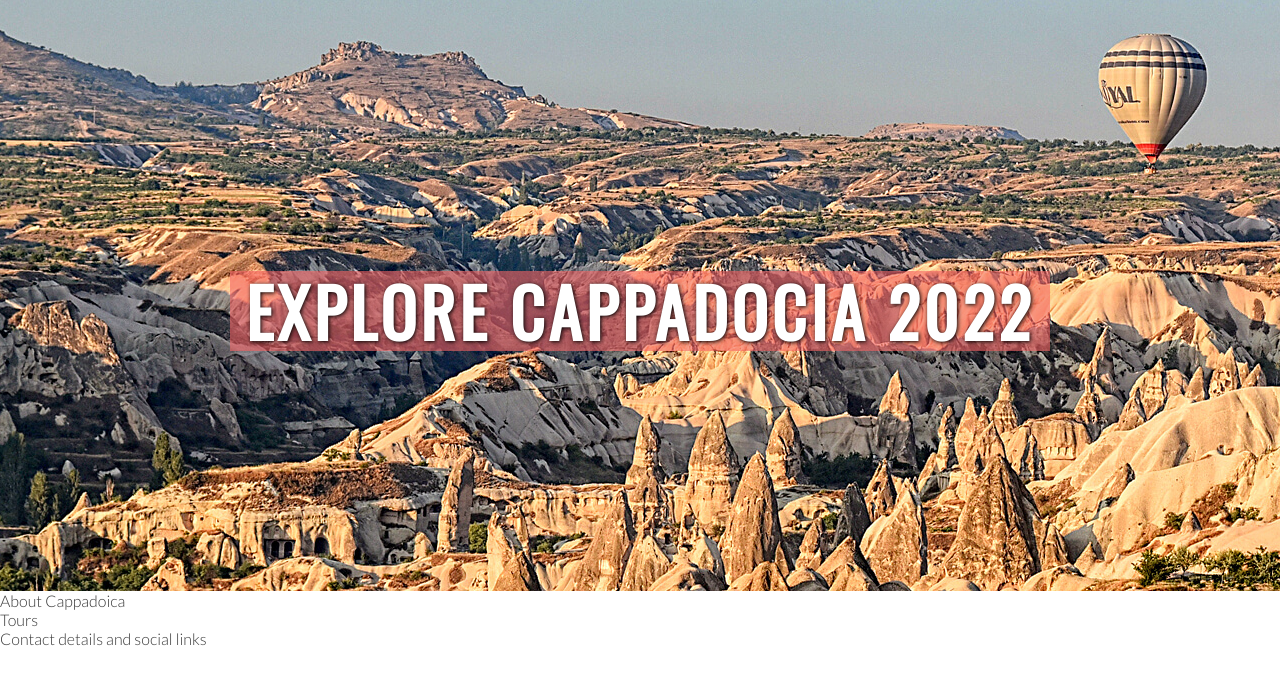
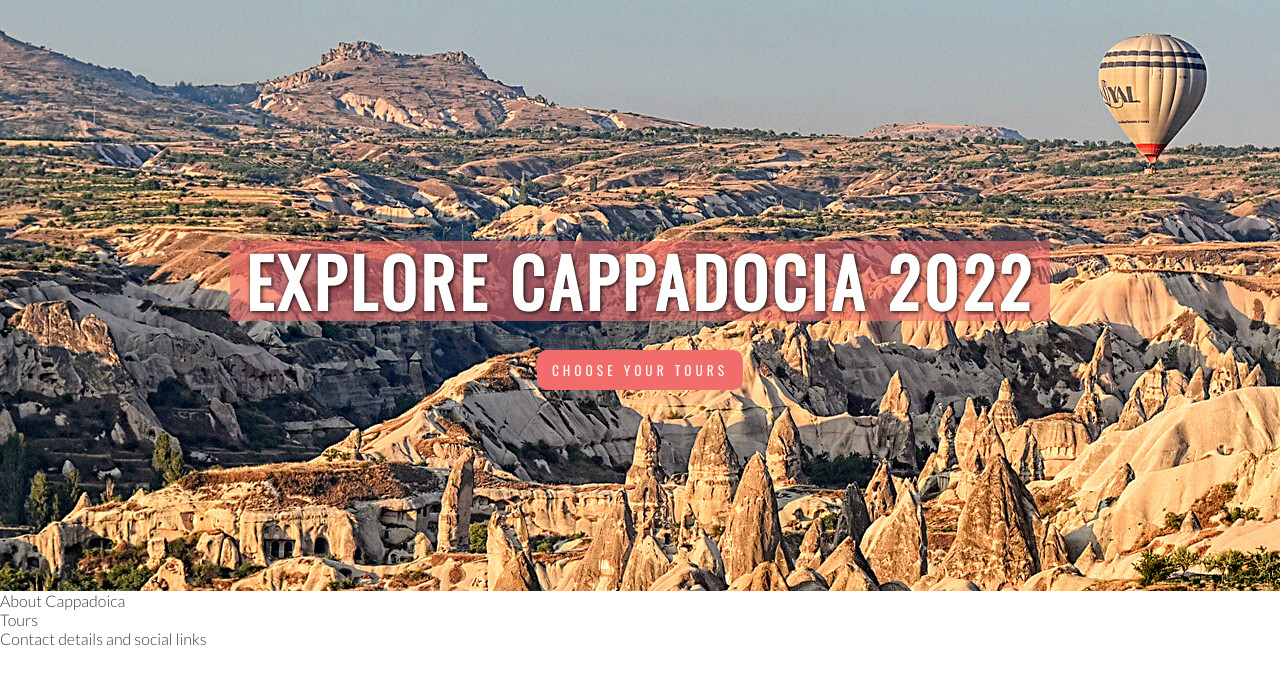
Before and after one commit to kkwong44/cappadocia-tours, a plain HTML site: page index.html in a window 1280 px wide. Shown: the part 84-768 px from the top of the page. Drawn offline with nearby package versions, Linux system fonts and the light colour scheme.

Commit message:
feat: Add call to aciton button and style

```diff
--- a/assets/CSS/style.css
+++ b/assets/CSS/style.css
@@ -55,7 +55,7 @@ h1, h2 {
     border-bottom: 1px solid #3a3a3a;
 }
 
-/* Container holding hero image and text */
+/* Container holding hero image, text and call to action button */
 
 #hero-outer {
     height: 600px;
@@ -71,15 +71,14 @@ h1, h2 {
     font-family: Oswald, sans-serif;
     text-transform: uppercase;
     letter-spacing: 4px;
+    background-color: rgba(241, 108, 107, 0.6);
 
     width: 820px;
     height: 80px;
 
-    background-color: rgba(245, 100, 100, 0.6);
-
     position: absolute;
     left: 50%;
-    bottom: 40%;
+    bottom: 45%;
     transform: translate(-50%, 0);
   }
 
@@ -94,3 +93,25 @@ h1, h2 {
     width: 100%;
     background: url("../images/home-hero-image.jpg") no-repeat center center;
 }
+
+.tour-button-cta {
+    margin-top: 10px;
+    border-radius: 10px;
+    padding: 10px 15px 10px 15px;
+
+    font-size: 30%;
+    text-decoration: none;
+    text-align: center;
+    background-color: #f16c6b;
+    color: #fafafa;
+    display: block;
+
+    position: absolute;
+    left: 50%;
+    transform: translate(-50%, 0);
+}
+
+.tour-button-cta:hover{
+    background-color: #fafafa;
+    color: #f16c6b;
+}
--- a/index.html
+++ b/index.html
@@ -34,12 +34,13 @@
         <div id="hero-image"></div>
         <div id="hero-cover-text">
             <h2>Explore Cappadocia 2022</h2>
+            <a href="#tours" class="tour-button-cta">Choose your tours</a>
         </div>
     </section>
     <section>
         About Cappadoica
     </section>
-    <section>
+    <section id="tours">
         Tours
     </section>
     <footer>
```
